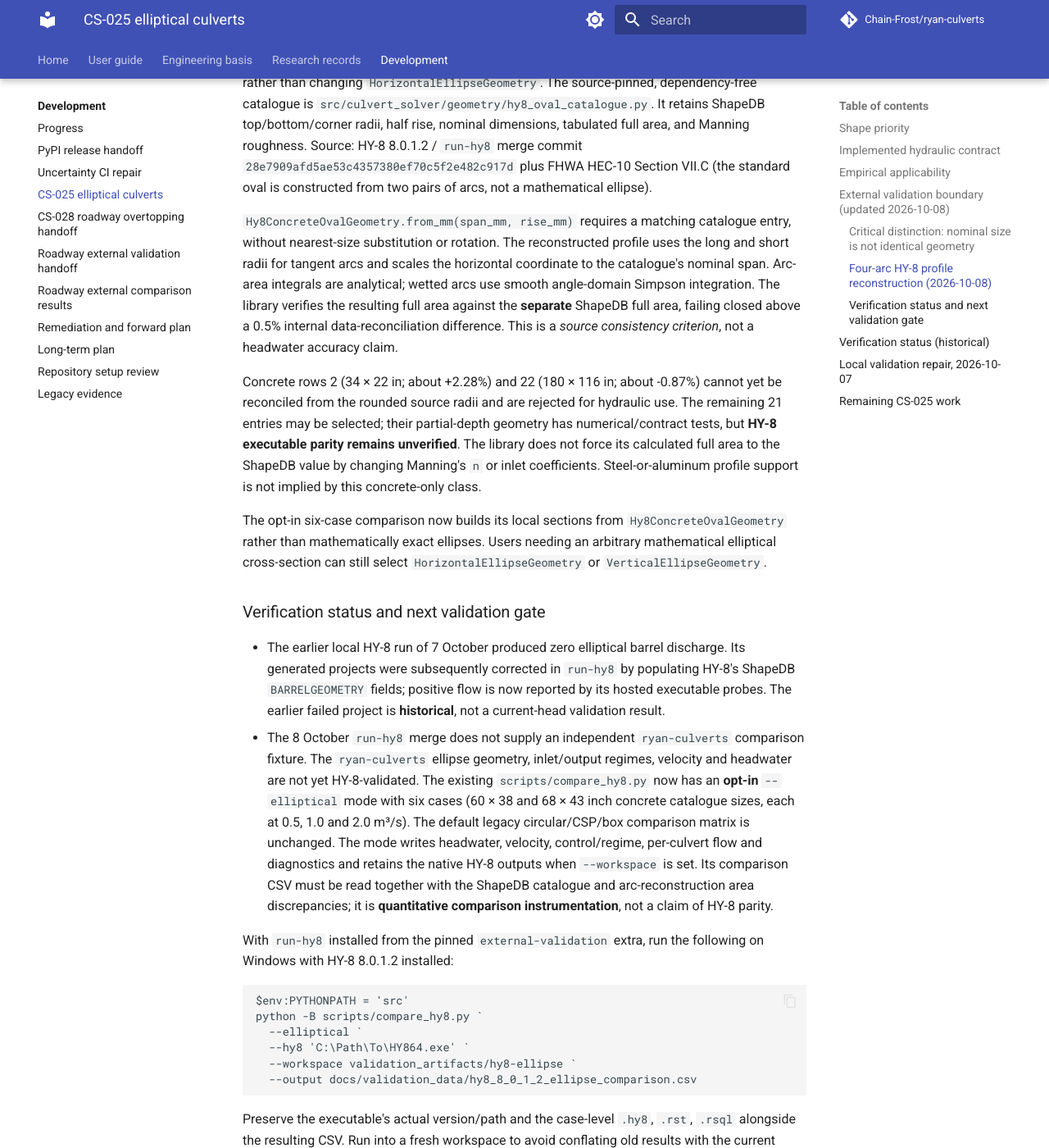
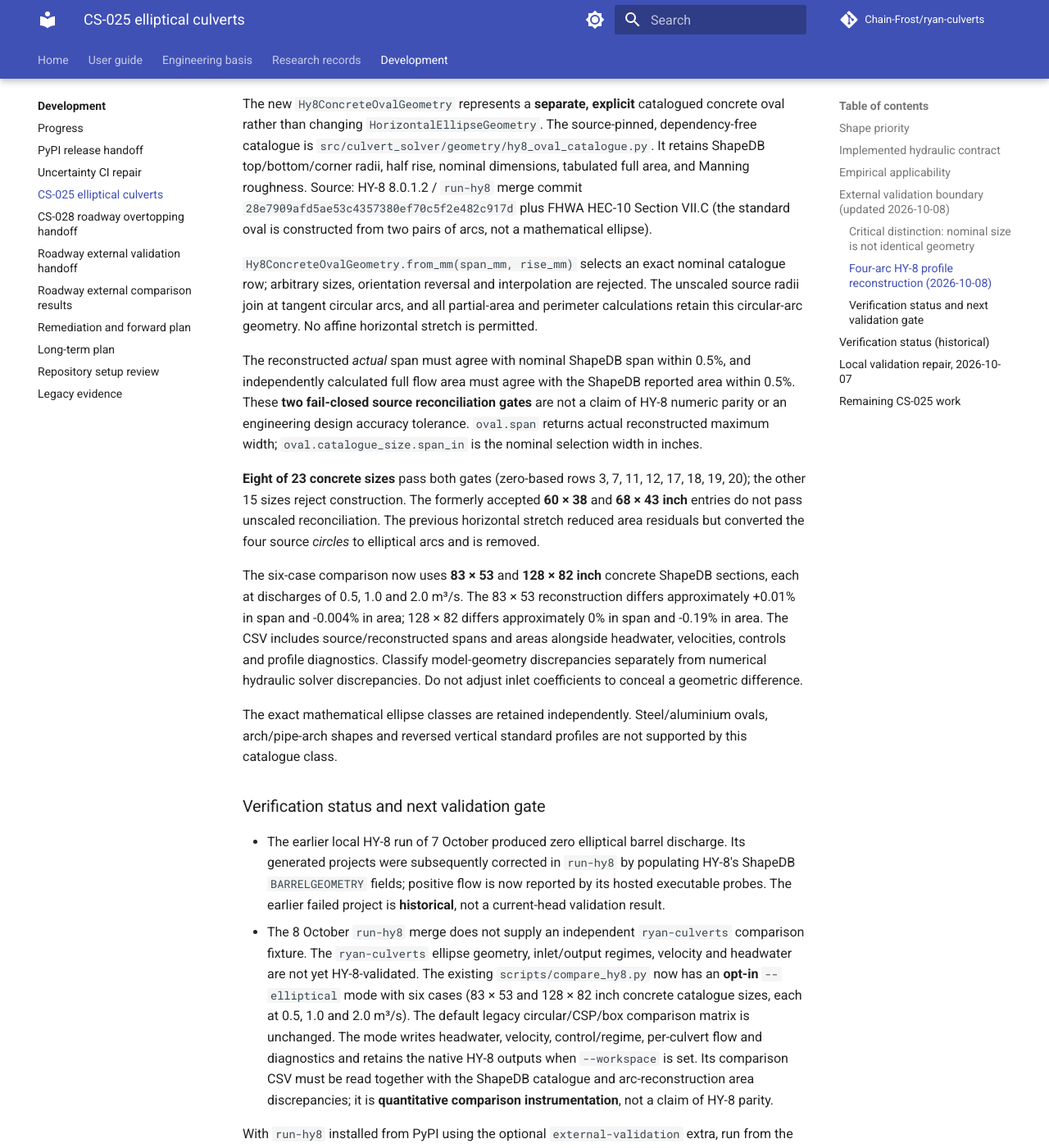
Before and after one commit to Chain-Frost/ryan-culverts, an MkDocs documentation site: the page built from docs/work/2026-10-07-cs-025-elliptical-culverts.md, in a window 1280 px wide and 1400 px high, scrolled down 2828 px. Shown: the whole window at 82% size. Built offline with MkDocs 1.6.1 and Material for MkDocs 9.7.7, drawn with Linux system fonts in a browser that asks for light colours; comment, search, counter and statistics services are not loaded; some of the changed text lies outside the part shown.

Commit message:
docs: update HY-8 oval validation cases, gates and Windows handoff

````diff
--- a/docs/work/2026-10-07-cs-025-elliptical-culverts.md
+++ b/docs/work/2026-10-07-cs-025-elliptical-culverts.md
@@ -65,9 +65,12 @@ and follows the repository fail-closed policy.
 ## External validation boundary (updated 2026-10-08)
 
 The companion [run-hy8 PR #7](https://github.com/Chain-Frost/run-hy8/pull/7)
-was merged on 8 October 2026. This branch's optional `external-validation`
-dependency is now pinned to the merged `run-hy8` commit
-`28e7909afd5ae53c4357380ef70c5f2e482c917d`. The HY-8 v8.0.1.2
+was merged on 8 October 2026. The source ShapeDB catalogue is traced to
+the merged `run-hy8` commit `28e7909afd5ae53c4357380ef70c5f2e482c917d`.
+The optional `external-validation` extra now specifies `run-hy8>=2026.10.5.1`
+from PyPI, not a Git commit pin. Record the **installed** `run-hy8` version
+and the HY-8 executable version when producing comparison evidence.
+The HY-8 v8.0.1.2
 ShapeDB-backed adapter supports 23 concrete and 40 steel-or-aluminum
 **catalogue sizes** and rejects arbitrary/reversed dimension pairs.
 Its ellipse catalogue does not expose a generic vertical-orientation switch.
@@ -119,29 +122,39 @@ and Manning roughness. Source: HY-8 8.0.1.2 / `run-hy8` merge commit
 Section VII.C (the standard oval is constructed from two pairs of arcs,
 not a mathematical ellipse).
 
-`Hy8ConcreteOvalGeometry.from_mm(span_mm, rise_mm)` requires a matching
-catalogue entry, without nearest-size substitution or rotation. The
-reconstructed profile uses the long and short radii for tangent arcs and
-scales the horizontal coordinate to the catalogue's nominal span.
-Arc-area integrals are analytical; wetted arcs use smooth angle-domain
-Simpson integration. The library verifies the resulting full area against
-the **separate** ShapeDB full area, failing closed above a 0.5% internal
-data-reconciliation difference. This is a *source consistency criterion*,
-not a headwater accuracy claim.
+`Hy8ConcreteOvalGeometry.from_mm(span_mm, rise_mm)` selects an exact nominal
+catalogue row; arbitrary sizes, orientation reversal and interpolation are
+rejected. The unscaled source radii join at tangent circular arcs, and all
+partial-area and perimeter calculations retain this circular-arc geometry.
+No affine horizontal stretch is permitted.
 
-Concrete rows 2 (34 × 22 in; about +2.28%) and 22 (180 × 116 in; about
--0.87%) cannot yet be reconciled from the rounded source radii and are
-rejected for hydraulic use. The remaining 21 entries may be selected;
-their partial-depth geometry has numerical/contract tests, but **HY-8
-executable parity remains unverified**. The library does not force its
-calculated full area to the ShapeDB value by changing Manning's `n` or
-inlet coefficients. Steel-or-aluminum profile support is not implied by
-this concrete-only class.
+The reconstructed *actual* span must agree with nominal ShapeDB span
+within 0.5%, and independently calculated full flow area must agree with
+the ShapeDB reported area within 0.5%. These **two fail-closed source
+reconciliation gates** are not a claim of HY-8 numeric parity or an
+engineering design accuracy tolerance. `oval.span` returns actual
+reconstructed maximum width; `oval.catalogue_size.span_in` is the nominal
+selection width in inches.
 
-The opt-in six-case comparison now builds its local sections from
-`Hy8ConcreteOvalGeometry` rather than mathematically exact ellipses.
-Users needing an arbitrary mathematical elliptical cross-section can
-still select `HorizontalEllipseGeometry` or `VerticalEllipseGeometry`.
+**Eight of 23 concrete sizes** pass both gates (zero-based rows 3, 7, 11,
+12, 17, 18, 19, 20); the other 15 sizes reject construction. The formerly
+accepted **60 × 38** and **68 × 43 inch** entries do not pass unscaled
+reconciliation. The previous horizontal stretch reduced area residuals
+but converted the four source *circles* to elliptical arcs and is removed.
+
+The six-case comparison now uses **83 × 53** and **128 × 82 inch** concrete
+ShapeDB sections, each at discharges of 0.5, 1.0 and 2.0 m³/s.
+The 83 × 53 reconstruction differs approximately +0.01% in span and
+-0.004% in area; 128 × 82 differs approximately 0% in span and
+-0.19% in area. The CSV includes source/reconstructed spans and areas
+alongside headwater, velocities, controls and profile diagnostics.
+Classify model-geometry discrepancies separately from numerical hydraulic
+solver discrepancies. Do not adjust inlet coefficients to conceal a
+geometric difference.
+
+The exact mathematical ellipse classes are retained independently.
+Steel/aluminium ovals, arch/pipe-arch shapes and reversed vertical
+standard profiles are not supported by this catalogue class.
 
 ### Verification status and next validation gate
 
@@ -154,7 +167,7 @@ still select `HorizontalEllipseGeometry` or `VerticalEllipseGeometry`.
   `ryan-culverts` comparison fixture. The `ryan-culverts` ellipse geometry,
   inlet/output regimes, velocity and headwater are not yet HY-8-validated.
 The existing `scripts/compare_hy8.py` now has an **opt-in**
-`--elliptical` mode with six cases (60 × 38 and 68 × 43 inch concrete
+`--elliptical` mode with six cases (83 × 53 and 128 × 82 inch concrete
 catalogue sizes, each at 0.5, 1.0 and 2.0 m³/s). The default legacy
 circular/CSP/box comparison matrix is unchanged. The mode writes
 headwater, velocity, control/regime, per-culvert flow and diagnostics
@@ -163,10 +176,13 @@ Its comparison CSV must be read together with the ShapeDB catalogue and
 arc-reconstruction area discrepancies; it is **quantitative comparison
 instrumentation**, not a claim of HY-8 parity.
 
-With `run-hy8` installed from the pinned `external-validation` extra,
-run the following on Windows with HY-8 8.0.1.2 installed:
+With `run-hy8` installed from PyPI using the optional
+`external-validation` extra, run from the repository root on Windows
+with HY-8 8.0.1.2 installed:
 
 ```powershell
+python -m pip install -e ".[dev,external-validation]"
+python -m pip show run-hy8
 $env:PYTHONPATH = 'src'
 python -B scripts/compare_hy8.py `
   --elliptical `
@@ -191,10 +207,15 @@ environment**; no numerical findings are yet claimed.
 - Classify geometry mismatch separately from inlet/profile/control-method
   discrepancies. Seek independent shape/profile evidence for vertical
   ellipses; do not invent a reversed HY-8 catalogue size.
-- The previously recorded hosted Python 3.14 CI passed on the original
-  review-adjusted branch. Recheck CI on the new dependency-pin commit before
-  asserting a final status. Hosted Python CI is not a substitute for the
-  executable comparison.
+- Verify Ruff, strict Pyright, pytest, documentation, wheel smoke checks
+  and CI on the final PR head. Hosted CI does **not** substitute for the
+  independent HY-8 executable.
+- If the numerical results disagree, preserve raw files and distinguish
+  catalogue area/radius discrepancies from inlet polynomial, outlet
+  profile and control-state differences. Reject invalid fixtures with
+  unexpected roadway flow or zero culvert discharge.
+- Keep the PR as draft until the executable comparison is reviewed against
+  documented quantitative acceptance criteria.
 
 ## Verification status (historical)
 
````
